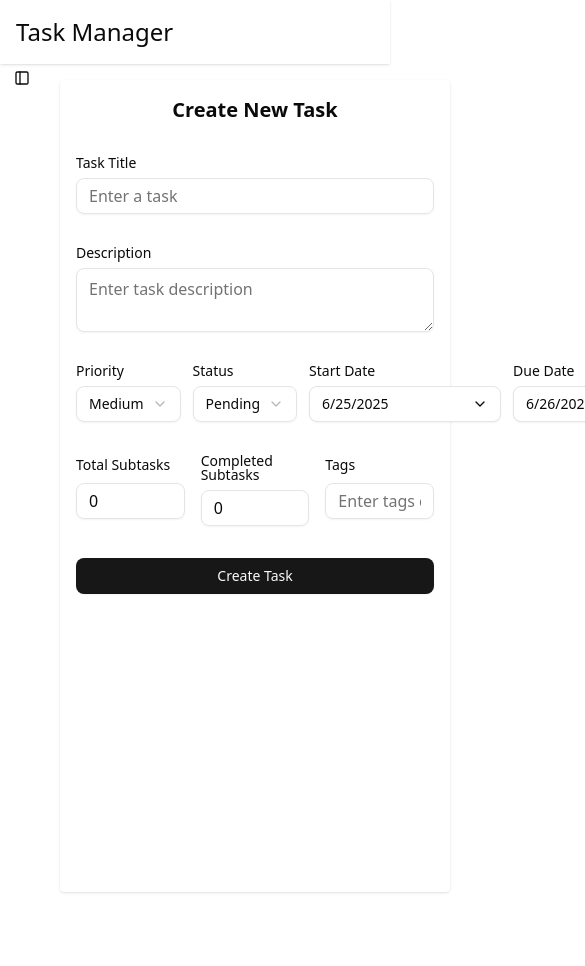
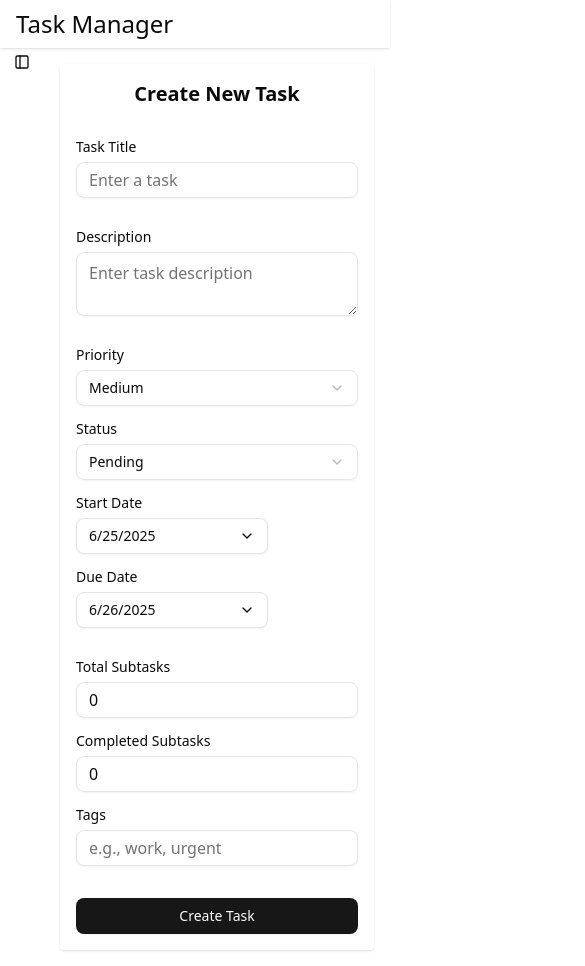
Before and after one commit to remmy300/task-manager-react, a React (Vite) app: page /create-tasks in a window 390 px wide. Shown: the top 966 px of the page, 585 px wide, since content can reach past the window. Before the commit the page ends 908 px from the top, so only its background shows below. Built offline with nearby package versions, Linux system fonts and the light colour scheme; no server answers.

Commit message:
Update:making the app responsive

```diff
--- a/src/components/Layout/NavBar.jsx
+++ b/src/components/Layout/NavBar.jsx
@@ -6,13 +6,13 @@ const NavBar = () => {
   const { user } = useAuth();
 
   return (
-    <nav className="bg-white/95 shadow sticky top-0 h-16 w-full z-40 px-4 flex items-center justify-between">
+    <nav className="bg-white/95 shadow sticky top-0 w-full z-40 px-4 py-2 flex flex-col md:flex-row md:items-center md:justify-between gap-2">
       <h1 className="text-2xl">Task Manager</h1>
 
       {user && (
-        <>
+        <div className="flex flex-col md:flex-row md:items-center md:gap-4 mt-2 md:mt-0">
           <motion.h2
-            className="text-xl font-bold"
+            className="text-lg md:text-xl font-bold text-center md:text-left"
             initial={{ y: -30, opacity: 0 }}
             animate={{ y: 0, opacity: 1 }}
             transition={{ duration: 0.8, delay: 0.3 }}
@@ -21,7 +21,7 @@ const NavBar = () => {
           </motion.h2>
 
           <motion.div
-            className="flex items-center gap-2 ml-4"
+            className="flex items-center gap-2 justify-center md:justify-start"
             initial={{ opacity: 0, scale: 0.9 }}
             animate={{ opacity: 1, scale: 1 }}
             transition={{ duration: 0.4 }}
@@ -39,7 +39,6 @@ const NavBar = () => {
                 {user.email?.charAt(0).toUpperCase()}
               </div>
             )}
-
             <span className="text-sm font-medium text-gray-700">
               {(user.displayName
                 ? user.displayName
@@ -50,7 +49,7 @@ const NavBar = () => {
               )?.toUpperCase()}
             </span>
           </motion.div>
-        </>
+        </div>
       )}
     </nav>
   );
--- a/src/components/Pages/CreateTask.jsx
+++ b/src/components/Pages/CreateTask.jsx
@@ -1,4 +1,4 @@
-import React from "react";
+import React, { useContext } from "react";
 import { useForm } from "react-hook-form";
 import { zodResolver } from "@hookform/resolvers/zod";
 import { z } from "zod";
@@ -21,7 +21,6 @@ import {
   SelectTrigger,
   SelectValue,
 } from "../ui/select";
-import { useContext } from "react";
 import { TaskContext } from "@/context/TaskContext";
 
 const taskSchema = z
@@ -29,22 +28,16 @@ const taskSchema = z
     title: z.string().min(1, "Title is required"),
     tags: z.array(z.string()).default([]),
     description: z.string().min(5, "Description must be at least 5 characters"),
-    priority: z.enum(["low", "medium", "high"], {
-      required_error: "Priority is required",
-    }),
+    priority: z.enum(["low", "medium", "high"]),
     dueDate: z.preprocess(
       (arg) => (typeof arg === "string" ? new Date(arg) : arg),
-      z.date({ required_error: "Due date is required" })
+      z.date()
     ),
     startDate: z.preprocess(
       (arg) => (typeof arg === "string" ? new Date(arg) : arg),
-      z.date({ required_error: "Start date is required" })
+      z.date()
     ),
-    status: z
-      .enum(["pending", "inProgress", "completed"], {
-        required_error: "Status is required",
-      })
-      .default("pending"),
+    status: z.enum(["pending", "inProgress", "completed"]).default("pending"),
     completedSubtasks: z.number().default(0),
     totalSubtasks: z.number().default(0),
   })
@@ -62,27 +55,15 @@ export default function CreateTask({ onSubmit, initialValues }) {
     defaultValues: initialValues
       ? {
           ...initialValues,
-          startDate:
-            initialValues["startDate"] instanceof Date
-              ? initialValues["startDate"]
-              : initialValues["startDate"]
-              ? new Date(initialValues["startDate"])
-              : undefined,
-
-          dueDate:
-            initialValues["dueDate"] instanceof Date
-              ? initialValues["dueDate"]
-              : initialValues["dueDate"]
-              ? new Date(initialValues["dueDate"])
-              : undefined,
+          startDate: new Date(initialValues.startDate),
+          dueDate: new Date(initialValues.dueDate),
         }
       : {
           title: "",
           description: "",
           priority: "medium",
           startDate: new Date(),
-          dueDate: new Date(Date.now() + 24 * 60 * 60 * 1000),
-
+          dueDate: new Date(Date.now() + 86400000),
           status: "pending",
           completedSubtasks: 0,
           totalSubtasks: 0,
@@ -93,15 +74,9 @@ export default function CreateTask({ onSubmit, initialValues }) {
   const handleFormSubmit = (data) => {
     const payload = {
       ...data,
-      dueDate:
-        data.dueDate instanceof Date ? data.dueDate : new Date(data.dueDate),
-      startDate:
-        data.startDate instanceof Date
-          ? data.startDate
-          : new Date(data.startDate),
+      startDate: new Date(data.startDate),
+      dueDate: new Date(data.dueDate),
     };
-
-    console.log("Final payload:", payload);
 
     if (onSubmit) {
       onSubmit({ ...payload, id: initialValues?.id });
@@ -116,7 +91,7 @@ export default function CreateTask({ onSubmit, initialValues }) {
     <Form {...form}>
       <form
         onSubmit={form.handleSubmit(handleFormSubmit)}
-        className="space-y-8 m-4 bg-white-90 rounded shadow w-full max-w-4xl p-4"
+        className="space-y-8 m-4 bg-white/90 rounded shadow w-full max-w-4xl p-4"
       >
         <h1 className="text-xl font-semibold text-center">
           {isEditing ? "Edit Task" : "Create New Task"}
@@ -129,7 +104,11 @@ export default function CreateTask({ onSubmit, initialValues }) {
             <FormItem>
               <FormLabel>Task Title</FormLabel>
               <FormControl>
-                <Input placeholder="Enter a task" {...field} />
+                <Input
+                  placeholder="Enter a task"
+                  {...field}
+                  className="w-full"
+                />
               </FormControl>
               <FormMessage />
             </FormItem>
@@ -143,14 +122,18 @@ export default function CreateTask({ onSubmit, initialValues }) {
             <FormItem>
               <FormLabel>Description</FormLabel>
               <FormControl>
-                <Textarea placeholder="Enter task description" {...field} />
+                <Textarea
+                  placeholder="Enter task description"
+                  {...field}
+                  className="w-full"
+                />
               </FormControl>
               <FormMessage />
             </FormItem>
           )}
         />
 
-        <div className="flex gap-3 items-center">
+        <div className="grid grid-cols-1 md:grid-cols-2 lg:grid-cols-4 gap-4">
           <FormField
             control={form.control}
             name="priority"
@@ -158,12 +141,8 @@ export default function CreateTask({ onSubmit, initialValues }) {
               <FormItem>
                 <FormLabel>Priority</FormLabel>
                 <FormControl>
-                  <Select
-                    value={field.value}
-                    onValueChange={field.onChange}
-                    defaultValue={field.value}
-                  >
-                    <SelectTrigger>
+                  <Select value={field.value} onValueChange={field.onChange}>
+                    <SelectTrigger className="w-full">
                       <SelectValue placeholder="Select priority" />
                     </SelectTrigger>
                     <SelectContent>
@@ -177,6 +156,7 @@ export default function CreateTask({ onSubmit, initialValues }) {
               </FormItem>
             )}
           />
+
           <FormField
             control={form.control}
             name="status"
@@ -184,12 +164,8 @@ export default function CreateTask({ onSubmit, initialValues }) {
               <FormItem>
                 <FormLabel>Status</FormLabel>
                 <FormControl>
-                  <Select
-                    value={field.value}
-                    onValueChange={field.onChange}
-                    defaultValue={field.value}
-                  >
-                    <SelectTrigger>
+                  <Select value={field.value} onValueChange={field.onChange}>
+                    <SelectTrigger className="w-full">
                       <SelectValue placeholder="Select status" />
                     </SelectTrigger>
                     <SelectContent>
@@ -214,17 +190,14 @@ export default function CreateTask({ onSubmit, initialValues }) {
                   <DatePicker
                     value={field.value}
                     onChange={field.onChange}
-                    disabled={(date) => {
-                      const today = new Date();
-                      today.setHours(0, 0, 0, 0);
-                      return date < today;
-                    }}
+                    disabled={(date) => date < new Date().setHours(0, 0, 0, 0)}
                   />
                 </FormControl>
                 <FormMessage />
               </FormItem>
             )}
           />
+
           <FormField
             control={form.control}
             name="dueDate"
@@ -235,13 +208,9 @@ export default function CreateTask({ onSubmit, initialValues }) {
                   <DatePicker
                     value={field.value}
                     onChange={field.onChange}
-                    disabled={(date) => {
-                      const startDate = form.getValues("startDate");
-                      if (!startDate) return true;
-                      const start = new Date(startDate);
-                      start.setHours(0, 0, 0, 0);
-                      return date < start;
-                    }}
+                    disabled={(date) =>
+                      new Date(date) < new Date(form.getValues("startDate"))
+                    }
                   />
                 </FormControl>
                 <FormMessage />
@@ -249,7 +218,8 @@ export default function CreateTask({ onSubmit, initialValues }) {
             )}
           />
         </div>
-        <div className="flex gap-4">
+
+        <div className="grid grid-cols-1 md:grid-cols-3 gap-4">
           <FormField
             control={form.control}
             name="totalSubtasks"
@@ -259,10 +229,10 @@ export default function CreateTask({ onSubmit, initialValues }) {
                 <FormControl>
                   <Input
                     type="number"
-                    placeholder="e.g., 5"
                     min={0}
                     {...field}
                     onChange={(e) => field.onChange(Number(e.target.value))}
+                    className="w-full"
                   />
                 </FormControl>
                 <FormMessage />
@@ -279,16 +249,17 @@ export default function CreateTask({ onSubmit, initialValues }) {
                 <FormControl>
                   <Input
                     type="number"
-                    placeholder="e.g., 2"
                     min={0}
                     {...field}
                     onChange={(e) => field.onChange(Number(e.target.value))}
+                    className="w-full"
                   />
                 </FormControl>
                 <FormMessage />
               </FormItem>
             )}
           />
+
           <FormField
             control={form.control}
             name="tags"
@@ -297,15 +268,16 @@ export default function CreateTask({ onSubmit, initialValues }) {
                 <FormLabel>Tags</FormLabel>
                 <FormControl>
                   <Input
-                    placeholder="Enter tags comma separated (e.g. work, urgent)"
                     value={field.value?.join(", ") ?? ""}
+                    placeholder="e.g., work, urgent"
                     onChange={(e) => {
                       const tags = e.target.value
                         .split(",")
-                        .map((tag) => tag.trim())
-                        .filter((tag) => tag.length > 0);
+                        .map((t) => t.trim())
+                        .filter(Boolean);
                       field.onChange(tags);
                     }}
+                    className="w-full"
                   />
                 </FormControl>
                 <FormMessage />
```
Also changed, not shown: src/components/Layout/TaskCharts.jsx (+16 -26 lines), src/components/Pages/Dashboard.jsx (+13 -11 lines), src/components/Pages/Tasks.jsx (+7 -5 lines), 1 other file (tests, documents, lock files or other folders).
